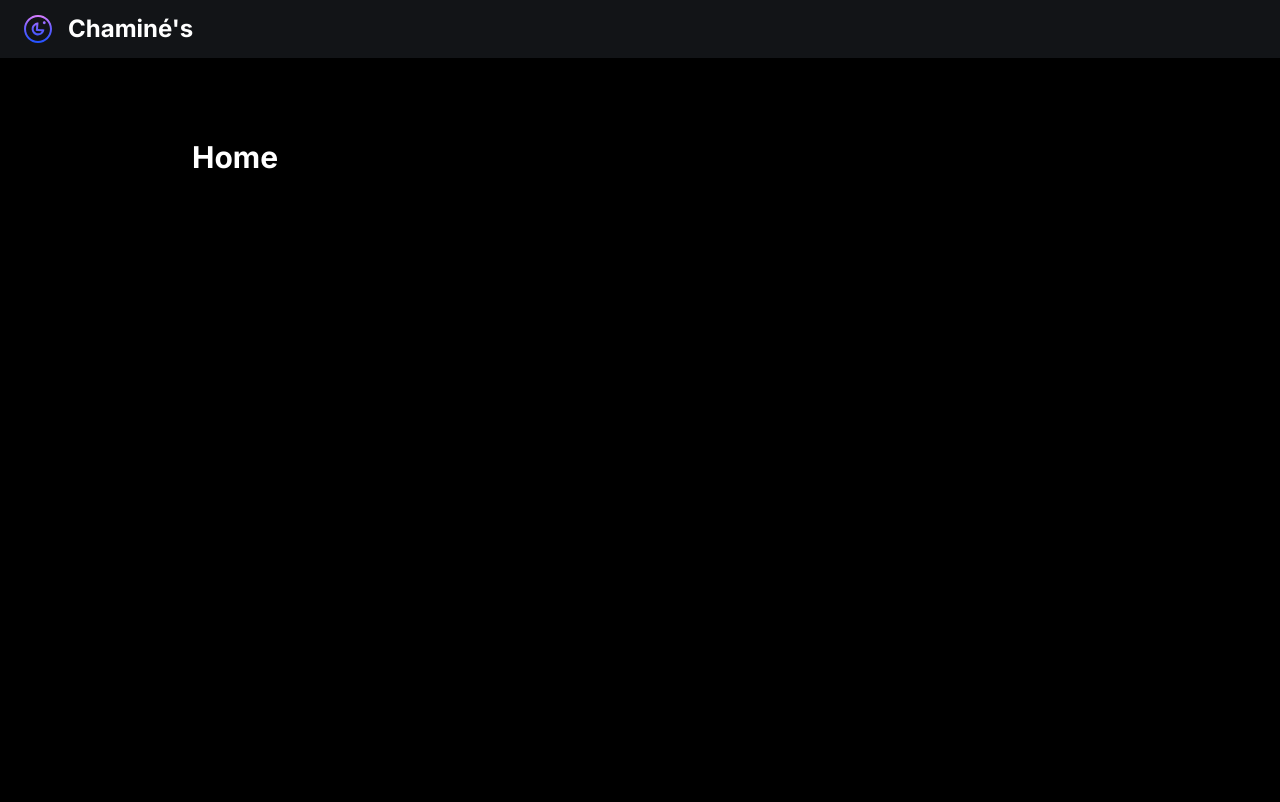
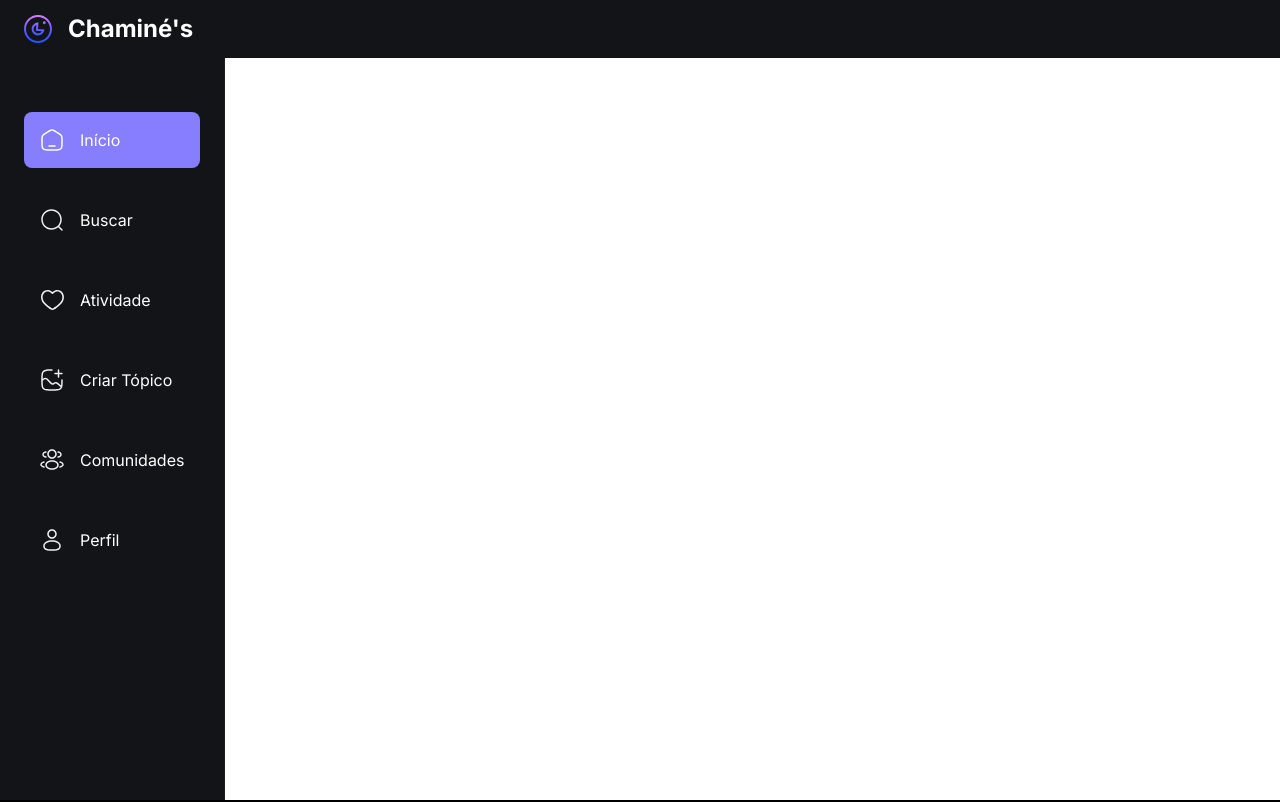
Before and after one commit to gafanhotoalexandre/chamines, a Next.js app: page / in a window 1280 px wide. Shown: the top 802 px of the page. Built offline with nearby package versions, Linux system fonts and the light colour scheme; no server answers.

Commit message:
criando leftsidebar

```diff
--- a/components/shared/LeftSidebar.tsx
+++ b/components/shared/LeftSidebar.tsx
@@ -1,3 +1,55 @@
+'use client'
+
+import Link from 'next/link'
+import Image from 'next/image'
+
+import { sidebarLinks } from '@/constants'
+import { usePathname, useRouter } from 'next/navigation'
+import { SignedIn, SignOutButton } from '@clerk/nextjs'
+
 export function LeftSidebar() {
-  return <h2>LeftSidebar</h2>
+  const router = useRouter()
+  const pathname = usePathname()
+  return (
+    <section className="custom-scrollbar leftsidebar">
+      <div className="flex w-full flex-1 flex-col gap-6 px-6">
+        {sidebarLinks.map((link) => {
+          const isActive =
+            (pathname.includes(link.route) && link.route.length > 1) ||
+            pathname === link.route
+          return (
+            <Link
+              key={link.label}
+              href={link.route}
+              className={`leftsidebar_link ${isActive && 'bg-primary-500'}`}
+            >
+              <Image
+                src={link.imgURL}
+                alt={link.label}
+                width={24}
+                height={24}
+              />
+              <p className="text-light-1 max-lg:hidden">{link.label}</p>
+            </Link>
+          )
+        })}
+      </div>
+
+      <div className="mt-10 px-6">
+        <SignedIn>
+          <SignOutButton signOutCallback={() => router.push('/sign-in')}>
+            <div className="flex cursor-pointer gap-4 px-4">
+              <Image
+                src="/assets/logout.svg"
+                alt="logout"
+                width={24}
+                height={24}
+              />
+              <p className="text-light-2 max-lg:hidden">Sair</p>
+            </div>
+          </SignOutButton>
+        </SignedIn>
+      </div>
+    </section>
+  )
 }
--- /dev/null
+++ b/constants/index.ts
@@ -0,0 +1,44 @@
+export const sidebarLinks = [
+  {
+    imgURL: '/assets/home.svg',
+    route: '/',
+    label: 'Início',
+  },
+  {
+    imgURL: '/assets/search.svg',
+    route: '/search',
+    label: 'Buscar',
+  },
+  {
+    imgURL: '/assets/heart.svg',
+    route: '/activity',
+    label: 'Atividade',
+  },
+  {
+    imgURL: '/assets/create.svg',
+    route: '/create-thread',
+    label: 'Criar Tópico',
+  },
+  {
+    imgURL: '/assets/community.svg',
+    route: '/communities',
+    label: 'Comunidades',
+  },
+  {
+    imgURL: '/assets/user.svg',
+    route: '/profile',
+    label: 'Perfil',
+  },
+]
+
+export const profileTabs = [
+  { value: 'threads', label: 'Threads', icon: '/assets/reply.svg' },
+  { value: 'replies', label: 'Replies', icon: '/assets/members.svg' },
+  { value: 'tagged', label: 'Tagged', icon: '/assets/tag.svg' },
+]
+
+export const communityTabs = [
+  { value: 'threads', label: 'Threads', icon: '/assets/reply.svg' },
+  { value: 'members', label: 'Members', icon: '/assets/members.svg' },
+  { value: 'requests', label: 'Requests', icon: '/assets/request.svg' },
+]
```
